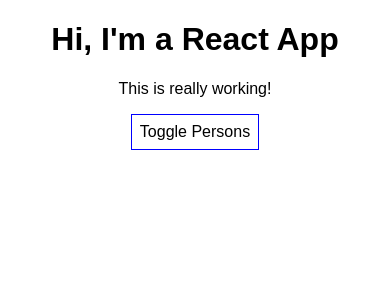
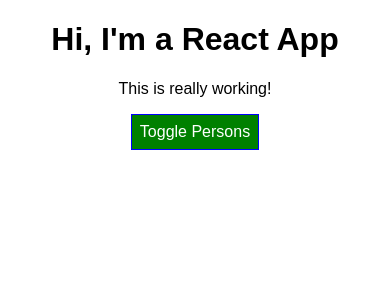
Before and after one commit to nhemerling/react-complete-guide, a React (Create React App) app: page / in a window 390 px wide. Shown: the top 300 px of the page. Built offline with nearby package versions, Linux system fonts and the light colour scheme.

Commit message:
add radium package to style :hover and media queries

```diff
--- a/package.json
+++ b/package.json
@@ -3,6 +3,7 @@
   "version": "0.1.0",
   "private": true,
   "dependencies": {
+    "radium": "^0.26.1",
     "react": "^17.0.1",
     "react-dom": "^17.0.1",
     "react-scripts": "1.1.5"
--- a/src/App.css
+++ b/src/App.css
@@ -1,3 +1,11 @@
 .App {
   text-align: center;
 }
+
+.red {
+  color: red;
+}
+
+.bold {
+  font-weight: bold;
+}
--- a/src/App.js
+++ b/src/App.js
@@ -1,6 +1,7 @@
 import React, { Component } from 'react';
 import './App.css';
 import Person from './Person/Person';
+import Radium, { StyleRoot } from 'radium';
 
 class App extends Component {
   state = {
@@ -43,11 +44,16 @@
 
   render() {
     const style = {
-      backgroundColor: 'white',
+      backgroundColor: 'green',
+      color: 'white',
       font: 'inherit',
       border: '1px solid blue',
       padding: '8px',
       cursor: 'pointer',
+      ':hover': {
+        backgroundColor: 'lightgreen',
+        color: 'black',
+      },
     };
 
     let persons = null;
@@ -68,19 +74,35 @@
           })}
         </div>
       );
+
+      style.backgroundColor = 'red';
+      style[':hover'] = {
+        backgroundColor: 'salmon',
+        color: 'black',
+      };
+    }
+
+    const classes = [];
+    if (this.state.persons.length <= 2) {
+      classes.push('red');
+    }
+    if (this.state.persons.length <= 1) {
+      classes.push('bold');
     }
 
     return (
+      <StyleRoot>
         <div className='App'>
           <h1>Hi, I'm a React App</h1>
-        <p>This is really working!</p>
+          <p className={classes.join(' ')}>This is really working!</p>
           <button style={style} onClick={this.togglePersonsHandler}>
             Toggle Persons
           </button>
           {persons}
         </div>
+      </StyleRoot>
     );
   }
 }
 
-export default App;
+export default Radium(App);
--- a/src/Person/Person.js
+++ b/src/Person/Person.js
@@ -1,9 +1,16 @@
+import Radium from 'radium';
 import React from 'react';
 import './Person.css';
 
 const person = (props) => {
+  const style = {
+    '@media (min-width: 500px)': {
+      width: '450px',
+    },
+  };
+
   return (
-    <div className='Person'>
+    <div className='Person' style={style}>
       <p onClick={props.click}>
         I'm {props.name} and I am {props.age} years old!
       </p>
@@ -13,4 +20,4 @@
   );
 };
 
-export default person;
+export default Radium(person);
```
Also changed, not shown: 1 other file (tests, documents, lock files or other folders). Lines whose indentation alone changed are shown as unchanged.
